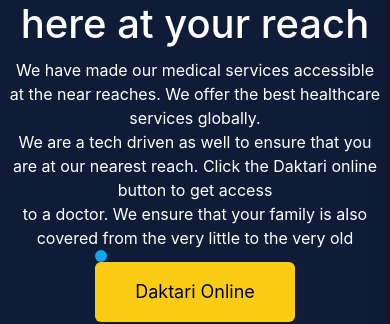
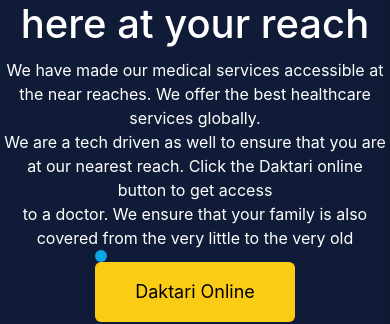
Before and after one commit to Arthur-Smart/Medical-app-frontend, a React (Create React App) app: page / in a window 390 px wide. Shown: the part 196-520 px from the top of the page. Built offline with nearby package versions, Linux system fonts and the light colour scheme; no server answers.

Commit message:
Update Hero.jsx

```diff
--- a/src/components/hero/Hero.jsx
+++ b/src/components/hero/Hero.jsx
@@ -13,7 +13,7 @@ function Hero() {
         <div className='flex hero-main container justify-between'>
             <div className='hero-left'>
                 <p className='line-height hero-text  text-8xl text-white font-medium'>Boresha Afya < br/> <span className='font-extrabold text-transparent text-10xl bg-clip-text bg-gradient-to-r from-blue-400 to-violet-800'> Healthcare</span> < br/>here at your reach</p>
-                <p className='text-white  px-2 md:px-0 text-center md:text-start'>We have made our medical services accessible at the near reaches. We offer the best healthcare services globally.< br/>We are a tech driven as well to ensure that you are at our nearest reach. Click the Daktari online button to get access < br/> to a doctor.
+                <p className='text-white  px-1 md:px-0 text-center md:text-start'>We have made our medical services accessible at the near reaches. We offer the best healthcare services globally.< br/>We are a tech driven as well to ensure that you are at our nearest reach. Click the Daktari online button to get access < br/> to a doctor.
                 We ensure that your family is also covered from the very little to the very old</p>
                 <div className='flex items-center online-pharmacy-btn'>
                     <div>
```
